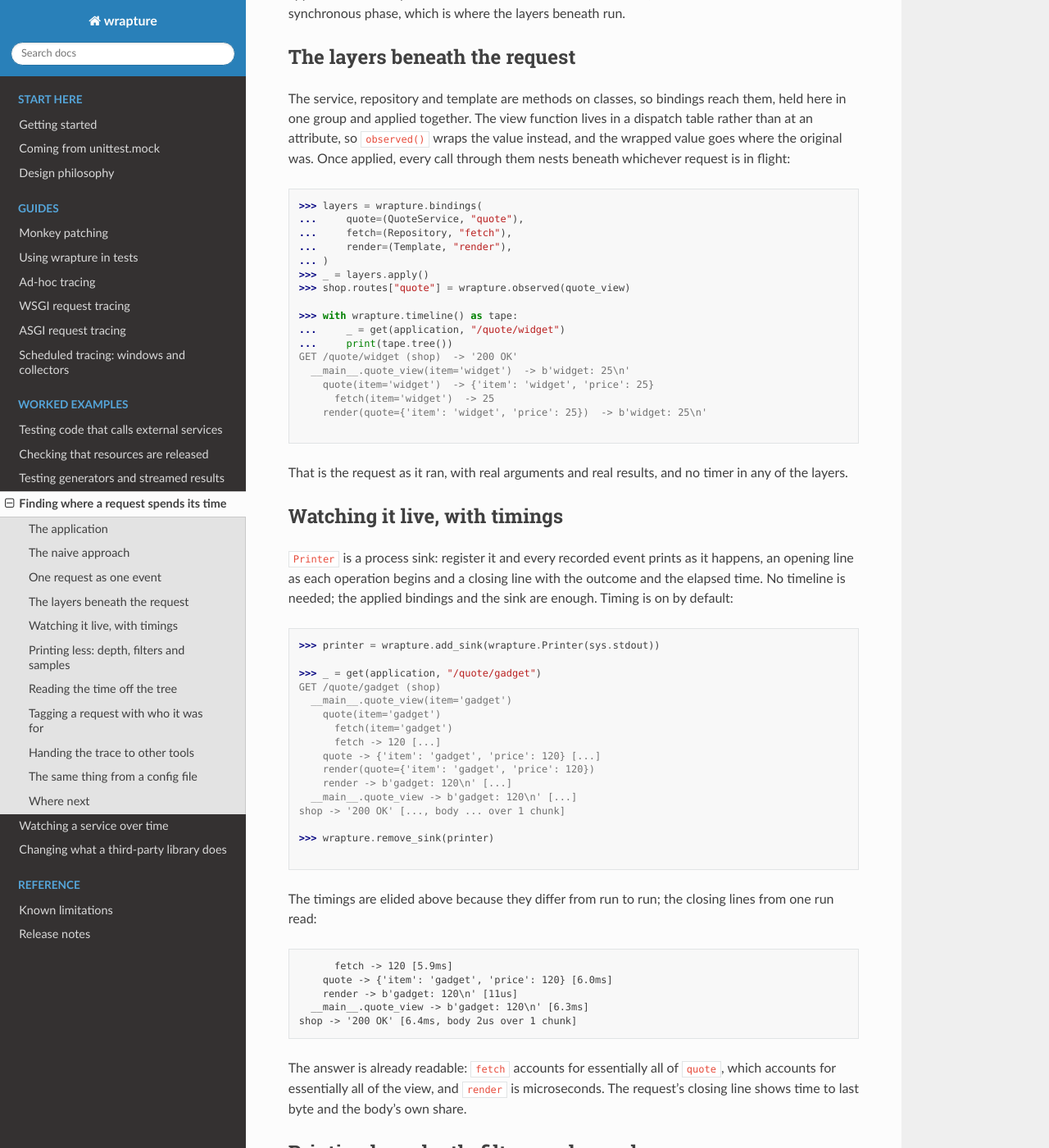
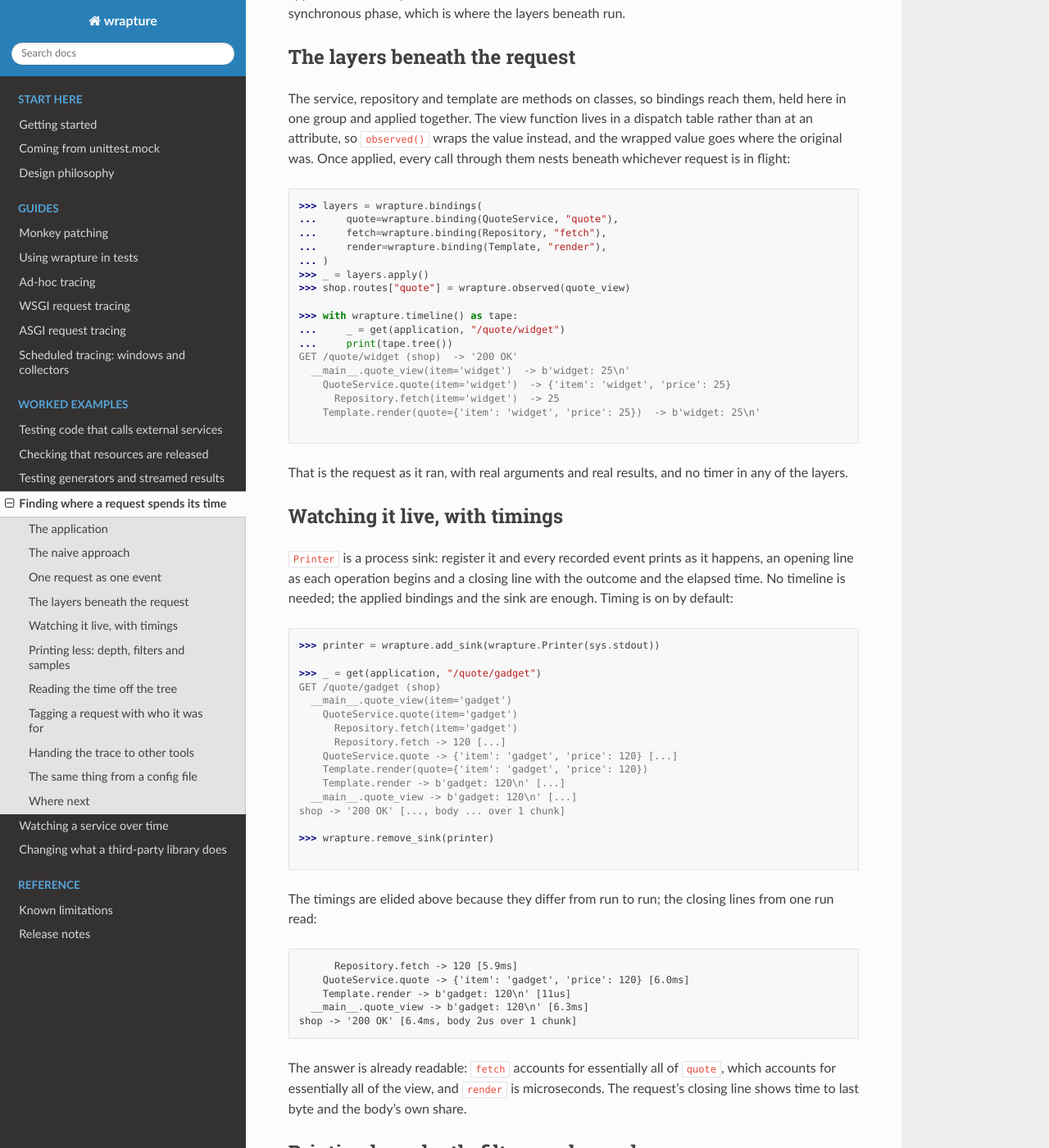
Before and after one commit to GrahamDumpleton/wrapture, a Sphinx documentation site: the page built from docs/example-request-timing.md, in a window 1280 px wide and 1400 px high, scrolled down 2471 px. Shown: the whole window at 82% size. Built offline with Sphinx 7.4.7 and the Read the Docs theme 3.1.0, drawn with Linux system fonts in a browser that asks for light colours; some of the changed text lies outside the part shown.

Commit message:
Spell a binding's location as binding(target, *attrs); groups take bindings only.
The positional arguments of binding() now name a location as an
object, "module" or "module:path" string followed by any number of
attribute steps, so the single-string form and multi-step forms are
one binding with the dotted-name form. The colon stays the module/path
boundary and a dotless string says so. bindings() takes Binding
instances only, dropping the (target, name) tuple form and its
group-key relabelling; the keyword is the access name, the label the
binding's own.

````diff
--- a/docs/example-request-timing.md
+++ b/docs/example-request-timing.md
@@ -148,9 +148,9 @@ beneath whichever request is in flight:
 
 ```python
 >>> layers = wrapture.bindings(
-...     quote=(QuoteService, "quote"),
-...     fetch=(Repository, "fetch"),
-...     render=(Template, "render"),
+...     quote=wrapture.binding(QuoteService, "quote"),
+...     fetch=wrapture.binding(Repository, "fetch"),
+...     render=wrapture.binding(Template, "render"),
 ... )
 >>> _ = layers.apply()
 >>> shop.routes["quote"] = wrapture.observed(quote_view)
@@ -160,9 +160,9 @@ beneath whichever request is in flight:
 ...     print(tape.tree())
 GET /quote/widget (shop)  -> '200 OK'
   __main__.quote_view(item='widget')  -> b'widget: 25\n'
-    quote(item='widget')  -> {'item': 'widget', 'price': 25}
-      fetch(item='widget')  -> 25
-    render(quote={'item': 'widget', 'price': 25})  -> b'widget: 25\n'
+    QuoteService.quote(item='widget')  -> {'item': 'widget', 'price': 25}
+      Repository.fetch(item='widget')  -> 25
+    Template.render(quote={'item': 'widget', 'price': 25})  -> b'widget: 25\n'
 
 ```
 
@@ -183,12 +183,12 @@ default:
 >>> _ = get(application, "/quote/gadget")
 GET /quote/gadget (shop)
   __main__.quote_view(item='gadget')
-    quote(item='gadget')
-      fetch(item='gadget')
-      fetch -> 120 [...]
-    quote -> {'item': 'gadget', 'price': 120} [...]
-    render(quote={'item': 'gadget', 'price': 120})
-    render -> b'gadget: 120\n' [...]
+    QuoteService.quote(item='gadget')
+      Repository.fetch(item='gadget')
+      Repository.fetch -> 120 [...]
+    QuoteService.quote -> {'item': 'gadget', 'price': 120} [...]
+    Template.render(quote={'item': 'gadget', 'price': 120})
+    Template.render -> b'gadget: 120\n' [...]
   __main__.quote_view -> b'gadget: 120\n' [...]
 shop -> '200 OK' [..., body ... over 1 chunk]
 
@@ -200,9 +200,9 @@ The timings are elided above because they differ from run to run; the
 closing lines from one run read:
 
 ```text
-      fetch -> 120 [5.9ms]
-    quote -> {'item': 'gadget', 'price': 120} [6.0ms]
-    render -> b'gadget: 120\n' [11us]
+      Repository.fetch -> 120 [5.9ms]
+    QuoteService.quote -> {'item': 'gadget', 'price': 120} [6.0ms]
+    Template.render -> b'gadget: 120\n' [11us]
   __main__.quote_view -> b'gadget: 120\n' [6.3ms]
 shop -> '200 OK' [6.4ms, body 2us over 1 chunk]
 ```
@@ -245,8 +245,8 @@ and drops the rest:
 
 >>> _ = get(application, "/quote/gadget")
 GET /quote/gadget (shop)
-      fetch(item='gadget')
-      fetch -> 120
+      Repository.fetch(item='gadget')
+      Repository.fetch -> 120
 shop -> '200 OK'
 
 >>> wrapture.remove_sink(printer)
@@ -289,9 +289,9 @@ that of its observed children. `tape.tree(times=True)` shows both, and
 ...     print(tape.tree(times=True))
 GET /quote/widget (shop)  -> '200 OK'  [..., self ...]
   __main__.quote_view(item='widget')  -> b'widget: 25\n'  [..., self ...]
-    quote(item='widget')  -> {'item': 'widget', 'price': 25}  [..., self ...]
-      fetch(item='widget')  -> 25  [...]
-    render(quote={'item': 'widget', 'price': 25})  -> b'widget: 25\n'  [...]
+    QuoteService.quote(item='widget')  -> {'item': 'widget', 'price': 25}  [..., self ...]
+      Repository.fetch(item='widget')  -> 25  [...]
+    Template.render(quote={'item': 'widget', 'price': 25})  -> b'widget: 25\n'  [...]
 
 >>> request, view, quote, fetch, render = tape.all
 >>> tape.self_time(fetch) > 0.5 * view.duration
@@ -306,9 +306,9 @@ With the numbers in, one run of that tree looked like this:
 ```text
 GET /quote/widget (shop)  -> '200 OK'  [5.3ms, self 40us]
   __main__.quote_view(item='widget')  -> b'widget: 25\n'  [5.3ms, self 154us]
-    quote(item='widget')  -> {'item': 'widget', 'price': 25}  [5.1ms, self 59us]
-      fetch(item='widget')  -> 25  [5.1ms]
-    render(quote={'item': 'widget', 'price': 25})  -> b'widget: 25\n'  [6us]
+    QuoteService.quote(item='widget')  -> {'item': 'widget', 'price': 25}  [5.1ms, self 59us]
+      Repository.fetch(item='widget')  -> 25  [5.1ms]
+    Template.render(quote={'item': 'widget', 'price': 25})  -> b'widget: 25\n'  [6us]
 ```
 
 `quote` and the view are slow only because of what they call; `fetch`
````
Also changed, not shown: docs/coming-from-mock.md (+4 -4 lines), docs/example-external-services.md (+2 -2 lines), docs/example-service-over-time.md (+5 -3 lines), docs/monkey-patching.md (+27 -16 lines), docs/unit-testing.md (+2 -2 lines), 6 other files.
